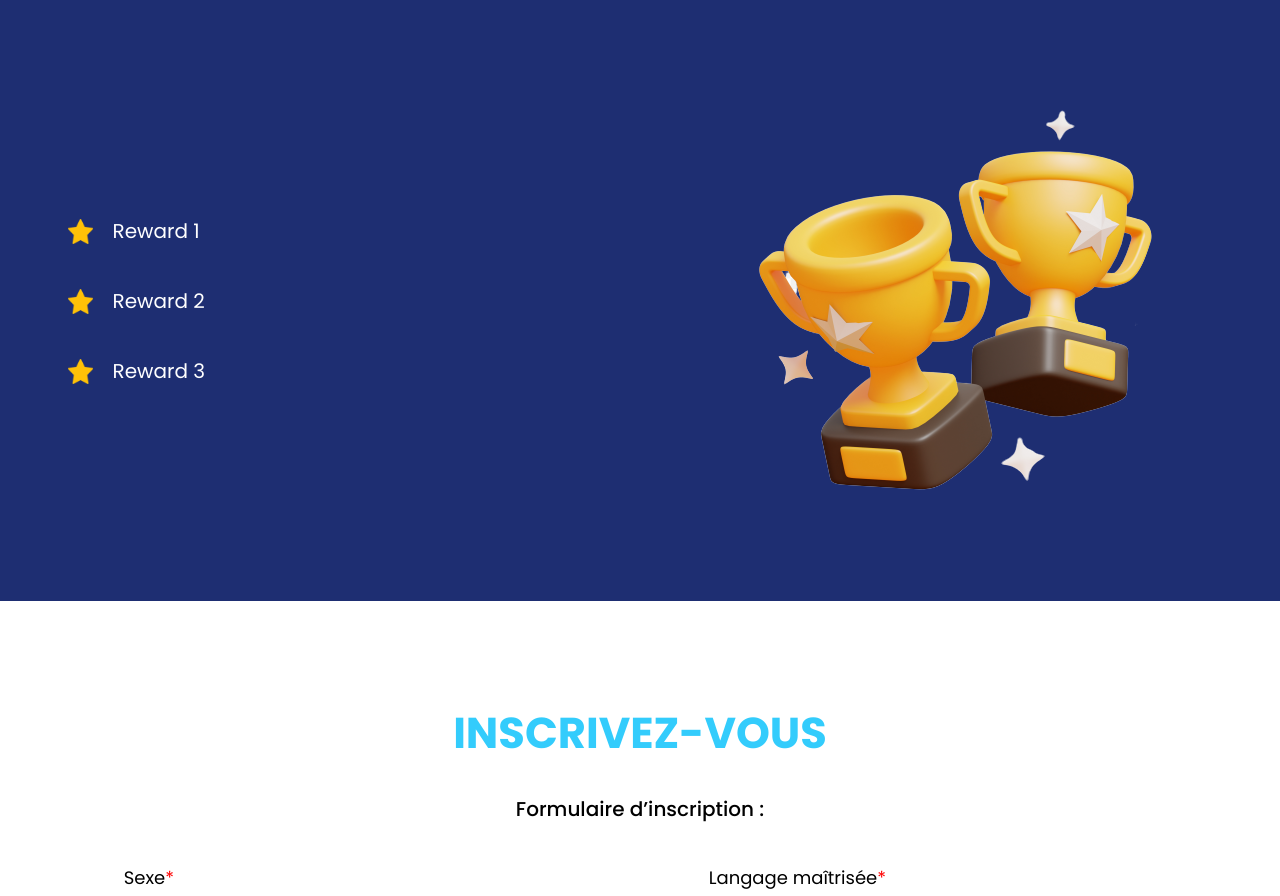
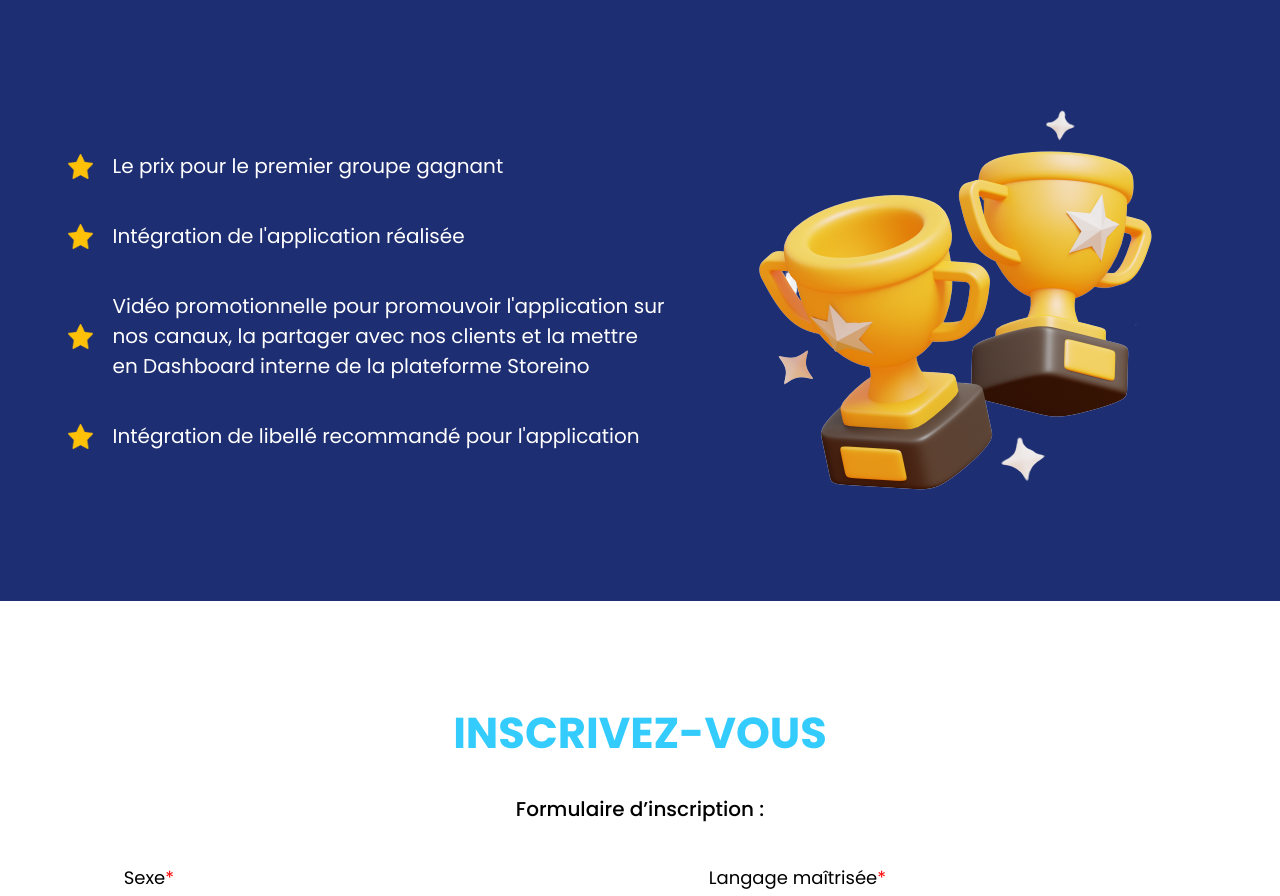
Before and after one commit to mamarchk/Storeino-Lab, a Vue app: page / in a window 1280 px wide. Shown: the part 4060-4956 px from the top of the page. Built offline with nearby package versions, Linux system fonts and the light colour scheme.

Commit message:
adding the text content for Prix Section

```diff
--- a/src/components/Prix.vue
+++ b/src/components/Prix.vue
@@ -7,15 +7,23 @@
           <div class="stars-container">
             <div class="star">
               <img src="../assets/img/Prix/star.png" alt="star" />
-              <p>Reward 1</p>
+              <p>Le prix pour le premier groupe gagnant</p>
             </div>
             <div class="star">
               <img src="../assets/img/Prix/star.png" alt="star" />
-              <p>Reward 2</p>
+              <p>Intégration de l'application réalisée</p>
             </div>
             <div class="star">
               <img src="../assets/img/Prix/star.png" alt="star" />
-              <p>Reward 3</p>
+              <p>
+                Vidéo promotionnelle pour promouvoir l'application sur nos
+                canaux, la partager avec nos clients et la mettre en Dashboard
+                interne de la plateforme Storeino
+              </p>
+            </div>
+            <div class="star">
+              <img src="../assets/img/Prix/star.png" alt="star" />
+              <p>Intégration de libellé recommandé pour l'application</p>
             </div>
           </div>
           <img
@@ -60,6 +68,7 @@
   display: flex;
   align-items: center;
   gap: 15px;
+  text-align: left;
 }
 
 .star img {
```
